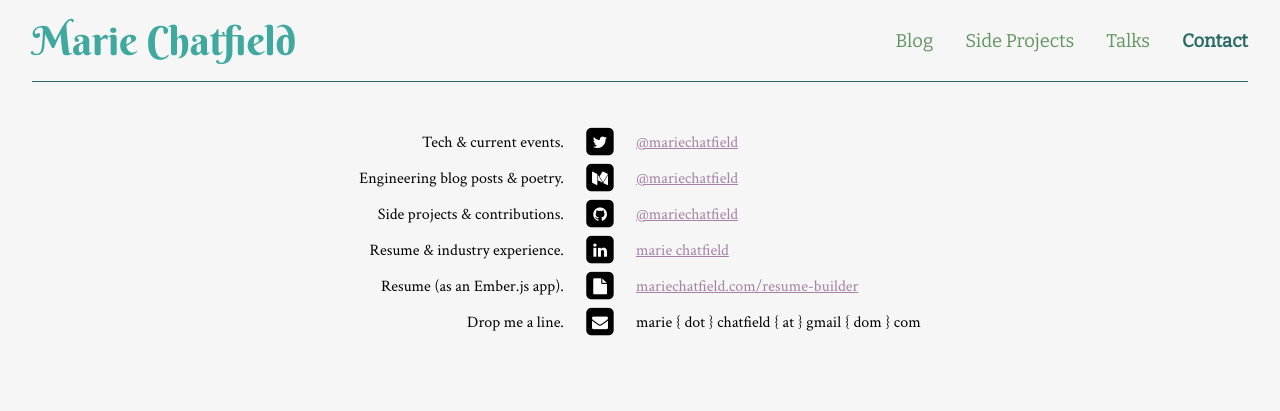
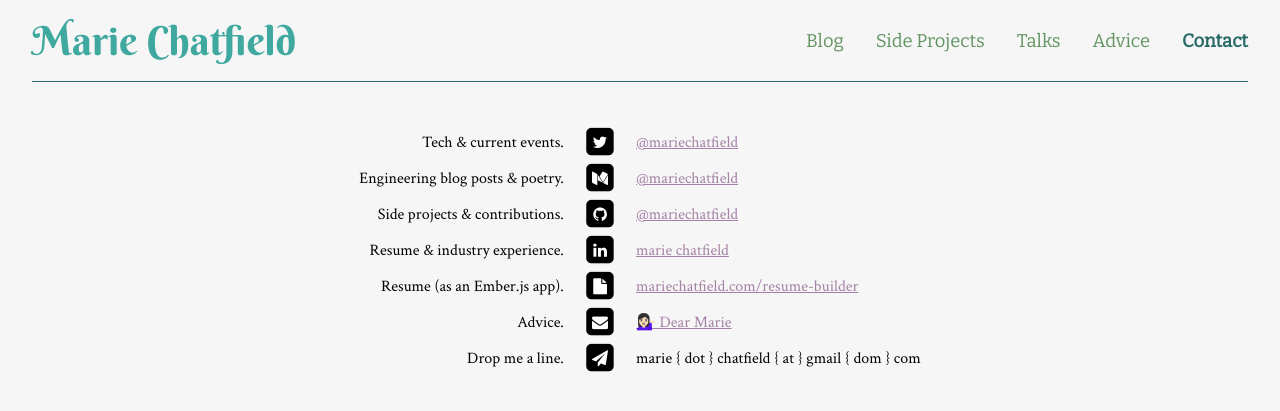
Before and after one commit to mchat/mchat.github.io, a Jekyll site: the page built from contact/index.md, in a window 1280 px wide. Shown: the top 411 px of the page. Built offline with Jekyll 4.4.1, drawn with Linux system fonts in a browser that asks for light colours; nearby versions of some CDN libraries.

Commit message:
Add Dear Marie links

```diff
--- a/_layouts/default.html
+++ b/_layouts/default.html
@@ -32,6 +32,7 @@
         {% if page.title == "Talks" %} navigation__list__item--active{% endif %}"
         href="/talks">Talks</a>
 
+        <a class="navigation__list__item" href="https://dear.mariechatfield.com/">Advice</a>
 
         <a class="navigation__list__item
         {% if page.title == "Contact" %} navigation__list__item--active{% endif %}"
--- a/contact/index.md
+++ b/contact/index.md
@@ -12,7 +12,8 @@ title: Contact
 | Side projects & contributions. | <span class="contact-icon fa-stack"><i class="fa fa-square fa-stack-2x"></i><i class="fa fa-github fa-inverse fa-stack-1x"></i></span> | [@mariechatfield](https://www.github.com/mariechatfield) |
 | Resume & industry experience. | <span class="contact-icon fa-stack"><i class="fa fa-square fa-stack-2x"></i><i class="fa fa-linkedin fa-inverse fa-stack-1x"></i></span> | [marie chatfield](https://www.linkedin.com/in/mariechatfield)|
 | Resume (as an Ember.js app). | <span class="contact-icon fa-stack"><i class="fa fa-square fa-stack-2x"></i><i class="fa fa-file fa-inverse fa-stack-1x"></i></span> | [mariechatfield.com/resume-builder](/resume-builder/)|
-| Drop me a line. | <span class="contact-icon fa-stack"><i class="fa fa-square fa-stack-2x"></i><i class="fa fa-envelope fa-inverse fa-stack-1x"></i></span> | marie { dot } chatfield { at } gmail { dom } com |
+| Advice. | <span class="contact-icon fa-stack"><i class="fa fa-square fa-stack-2x"></i><i class="fa fa-envelope fa-inverse fa-stack-1x"></i></span> | [💁🏻‍♀️ Dear Marie](https://dear.mariechatfield.com) |
+| Drop me a line. | <span class="contact-icon fa-stack"><i class="fa fa-square fa-stack-2x"></i><i class="fa fa-paper-plane fa-inverse fa-stack-1x"></i></span> | marie { dot } chatfield { at } gmail { dom } com |
 {: .contact-table }
 
   </div>
```
